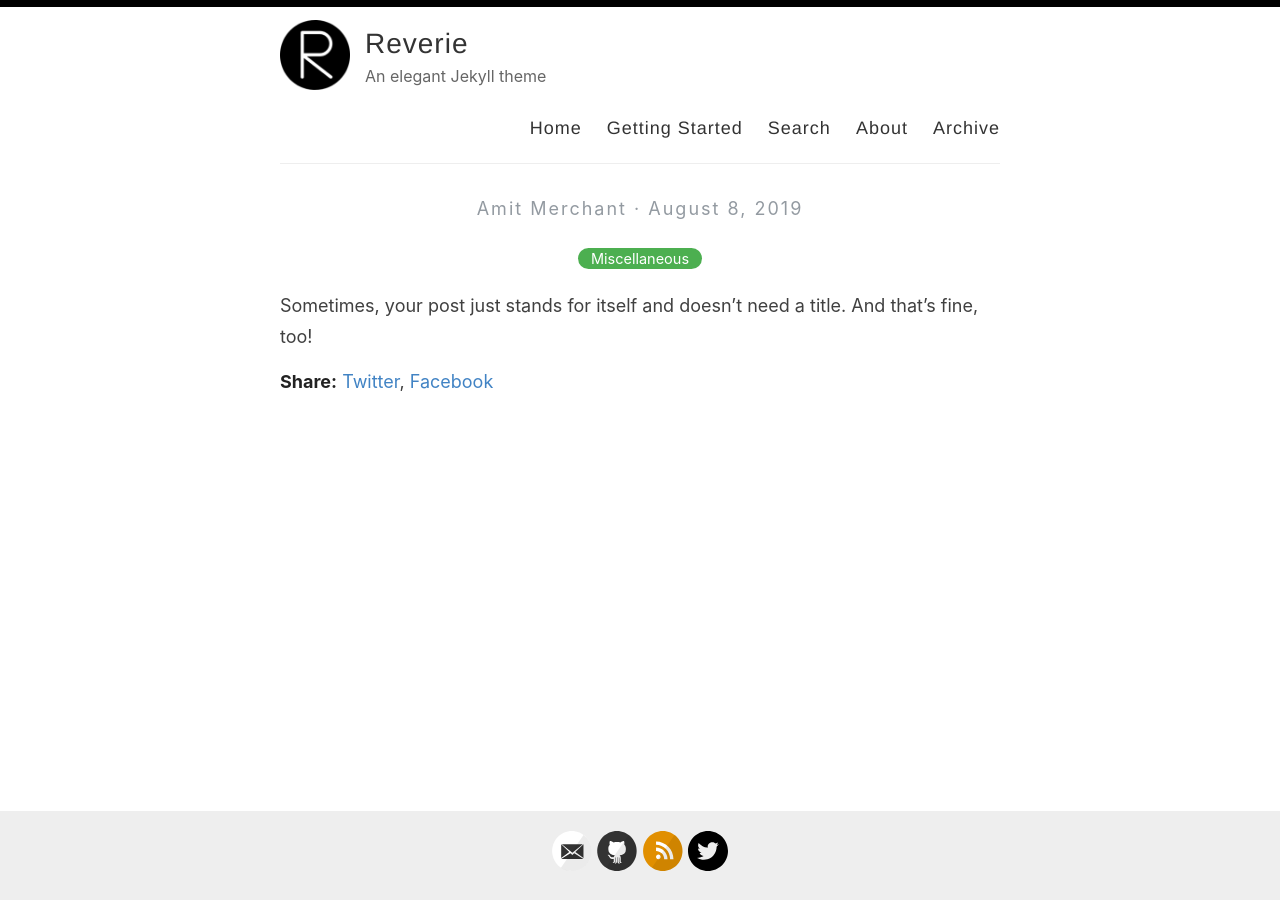
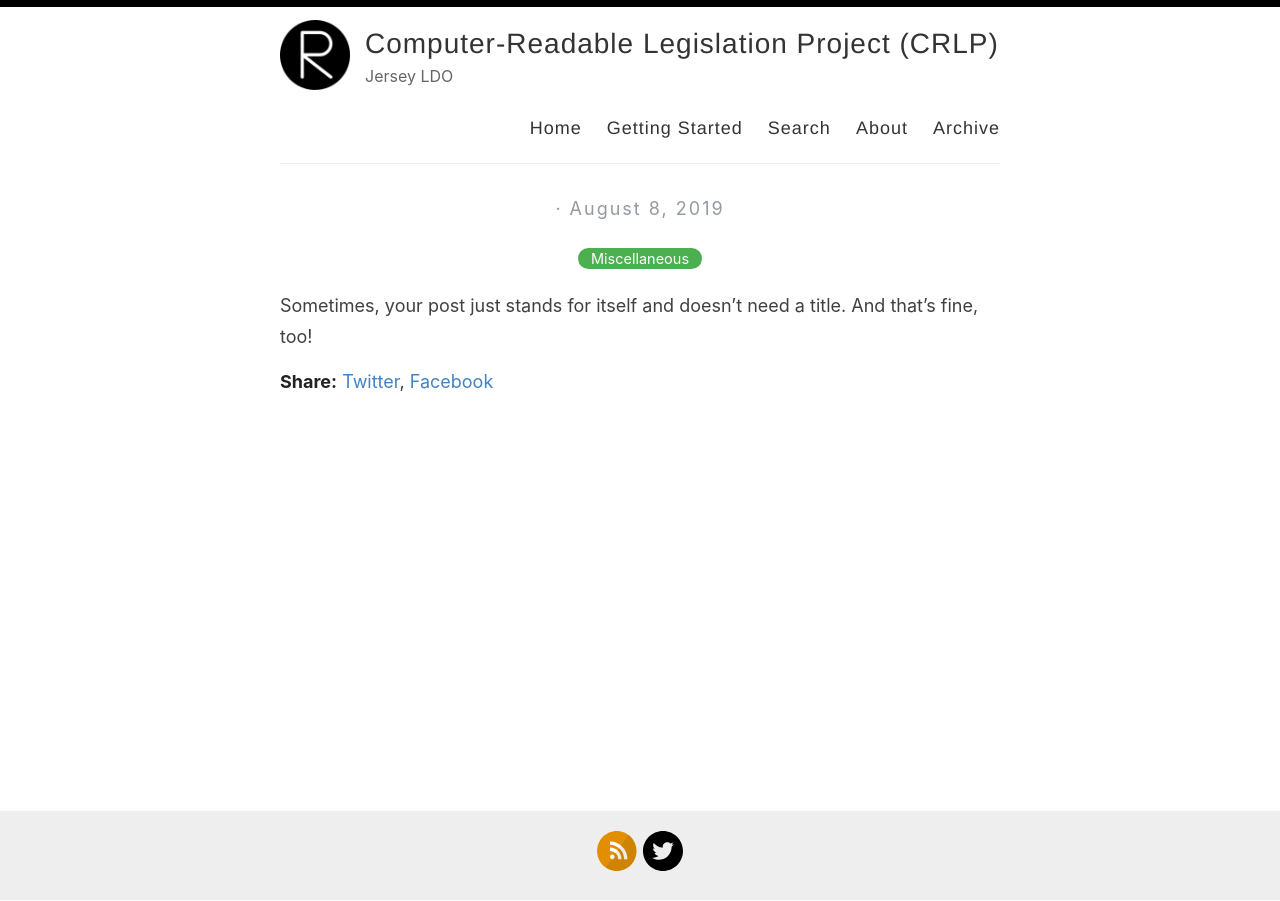
Before and after one commit to crlp-jerseyldo/crlp-jerseyldo.github.io, a Jekyll site: the page built from _posts/2019-08-08-no-title-posts.md, in a window 1280 px wide. Built offline with Jekyll 4.4.1, drawn with Linux system fonts in a browser that asks for light colours.

Commit message:
Initial update

```diff
--- a/_config.yml
+++ b/_config.yml
@@ -3,13 +3,13 @@
 #
 
 # Name of your site (displayed in the header)
-name: Reverie
+name: Computer-Readable Legislation Project (CRLP)
 
 # Name of the author
-author: Amit Merchant
+# author:
 
 # Short bio or description (displayed in the header)
-description: An elegant Jekyll theme
+description: Jersey LDO
 
 # URL of your avatar or profile pic (you could use your GitHub profile pic)
 avatar: /images/reverie.png
@@ -21,15 +21,15 @@ avatar: /images/reverie.png
 # Includes an icon in the footer for each username you enter
 footer-links:
   dribbble:
-  email: amit.d.merchant@gmail.com
+  email:
   facebook:
   flickr:
-  github: amitmerchant1990/reverie
+  github:
   instagram:
   linkedin:
   pinterest:
   rss: rss
-  twitter: amit_merchant
+  twitter: DigitalLawsJsy
   stackoverflow:
   youtube: # channel/<your_long_string> or user/<user-name>
   googleplus: # anything in your profile username that comes after plus.google.com/
@@ -41,21 +41,21 @@ footer-links:
 disqus:
 
 # Enter your Google Analytics web tracking code (e.g. UA-2110908-2) to activate tracking
-google_analytics: UA-43339302-11
+# google_analytics: UA-43339302-11
 
 # For newer "GA4" analytics, use the following instead of the "UA" entry above
 #google_analytics_ga4: G-GABC1DEFG
 
 # Your website URL (e.g. http://amitmerchant1990.github.io or http://www.amitmerchant.com)
 # Used for Sitemap.xml and your RSS feed
-url: http://www.amitmerchant.com/reverie
-enforce_ssl: https://www.amitmerchant.com/reverie
+url: http://crlp-jerseyldo.github.io
+enforce_ssl: http://crlp-jerseyldo.github.io
 
 # If you're hosting your site at a Project repository on GitHub pages
 # (http://yourusername.github.io/repository-name)
 # and NOT your User repository (http://yourusername.github.io)
 # then add in the baseurl here, like this: "/repository-name"
-baseurl: "/reverie"
+# baseurl: "/reverie"
 
 #
 # !! You don't need to change any of the configuration flags below !!
```
